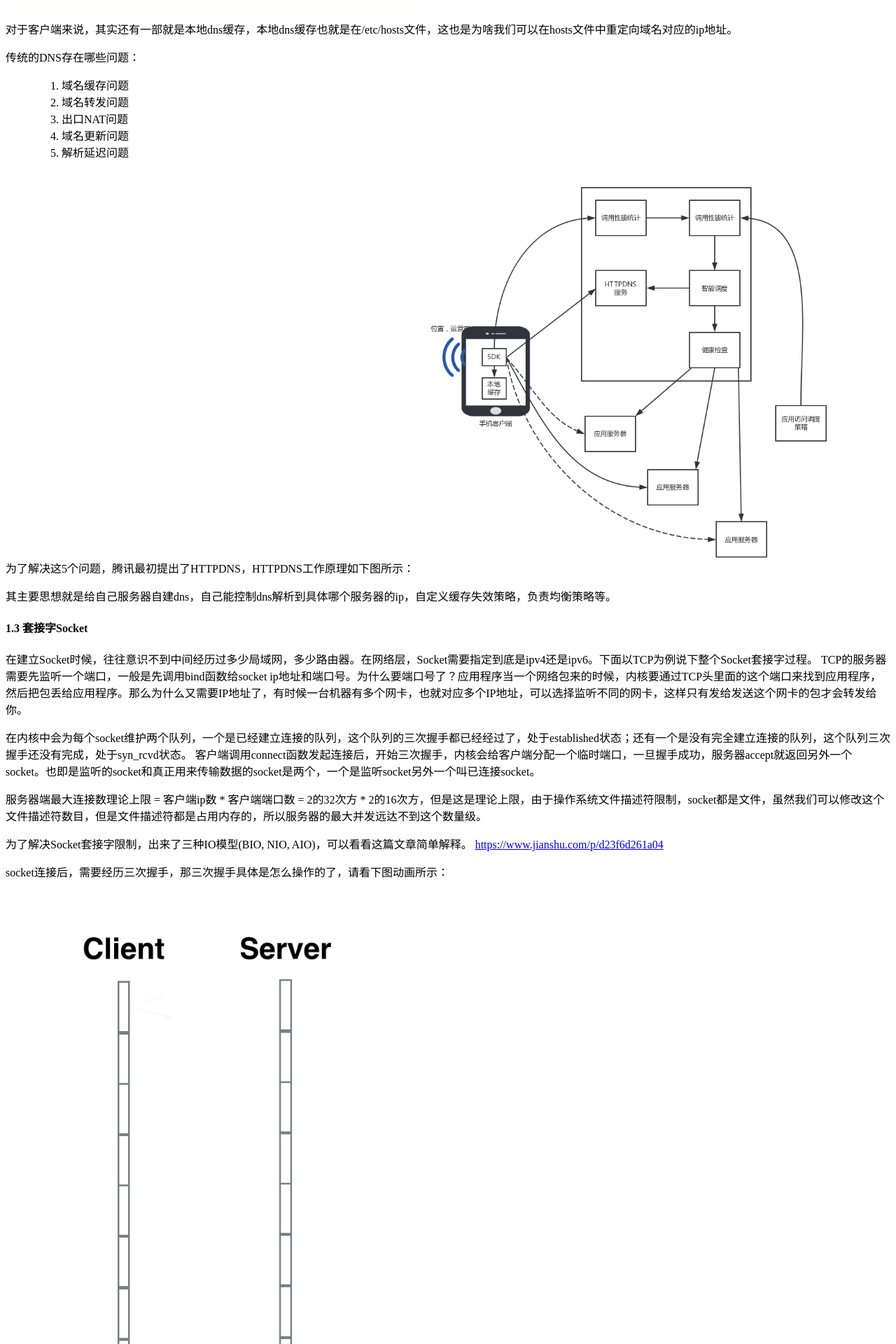
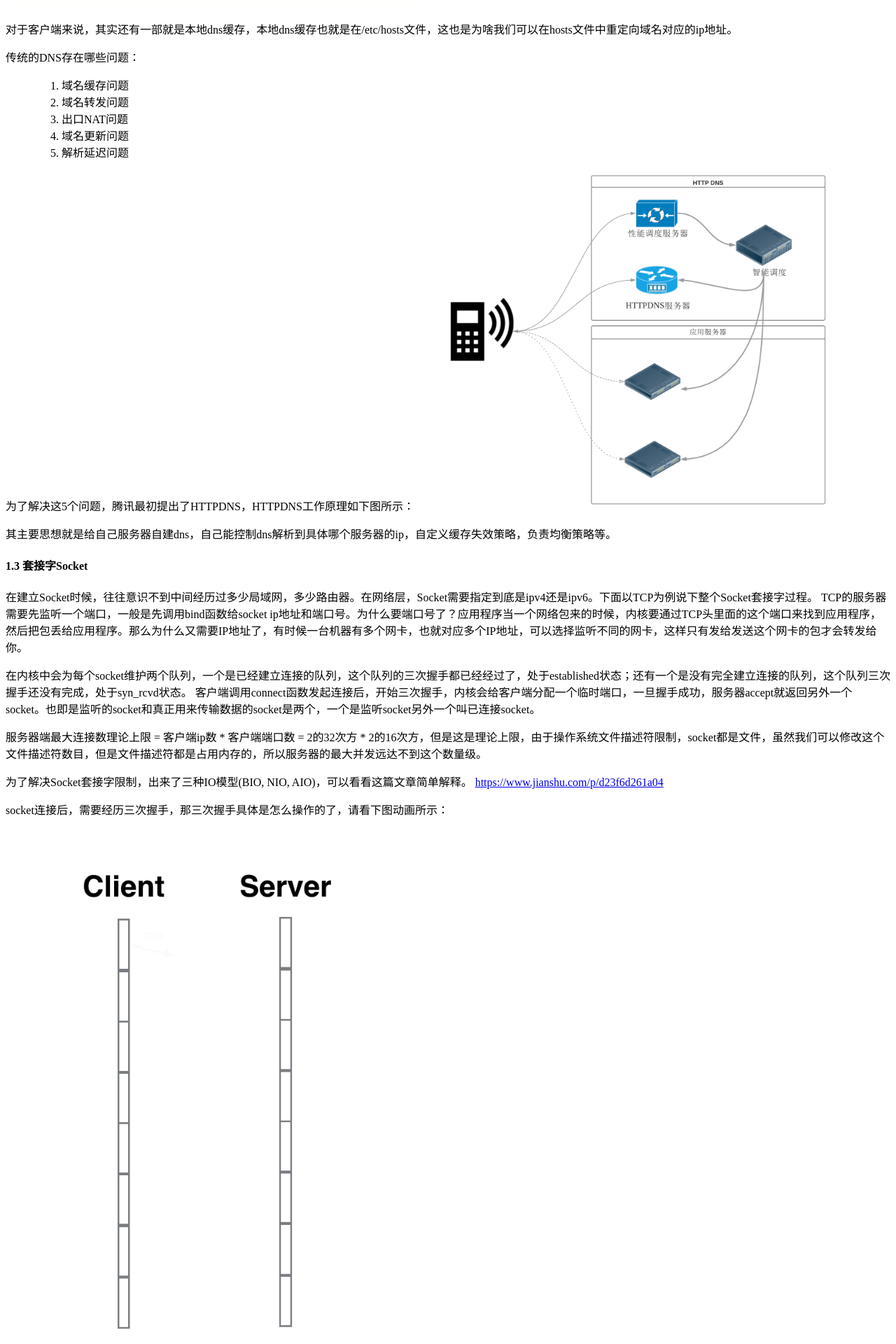
Before and after one commit to kingxt/kingxt.github.io, a Jekyll site: the page built from _posts/2018-10-14-网络是怎样连接的.md, in a window 1280 px wide. Shown: the part 3337-5257 px from the top of the page at 70% size. Built offline with Jekyll 4.4.1, drawn with Linux system fonts in a browser that asks for light colours; nearby versions of some CDN libraries; comment, search, counter and statistics services are not loaded.

Commit message:
update post

```diff
--- a/_posts/2018-10-14-网络是怎样连接的.md
+++ b/_posts/2018-10-14-网络是怎样连接的.md
@@ -59,7 +59,7 @@ http请求消息生成之后，由于应用本身不具备将消息发送到网
 > 5. 解析延迟问题
 
 为了解决这5个问题，腾讯最初提出了HTTPDNS，HTTPDNS工作原理如下图所示：
-<img src="/img/post/network-httpdns.jpg" width="600"/>
+<img src="/img/post/network-httpdns.png" width="600"/>
 
 其主要思想就是给自己服务器自建dns，自己能控制dns解析到具体哪个服务器的ip，自定义缓存失效策略，负责均衡策略等。
 
```
Also changed, not shown: img/post/network-httpdns.jpg (deleted), img/post/network-httpdns.png (added).
